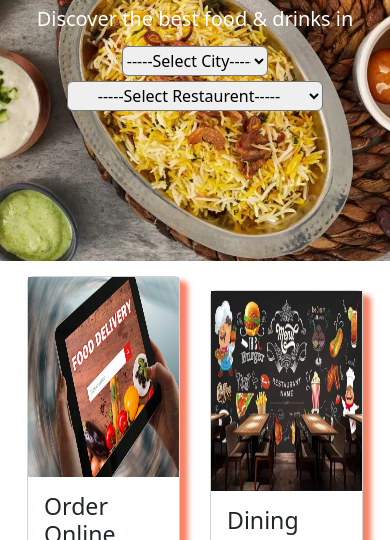
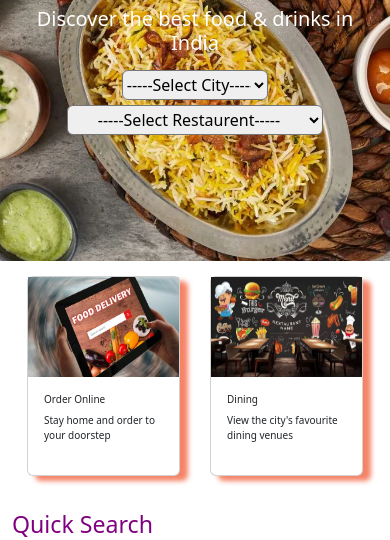
Before and after one commit to warination/Zomatoboots, a plain HTML site: page index.html in a window 390 px wide. Shown: the part 245-785 px from the top of the page. Drawn offline with nearby package versions, Linux system fonts and the light colour scheme; no server answers.

Commit message:
final submirkkll

```diff
--- a/home.js
+++ b/home.js
@@ -4,7 +4,6 @@ const restUrl = "http://zomatoajulypi.herokuapp.com/restaurant?stateId=";
 const getCity = async() =>{
     let response = await fetch(cityUrl,{method:"GET"})
     let data = await response.json()
-    const cityName = document.querySelector('#cityname')
 
 
     data.map((item) =>{
@@ -13,10 +12,11 @@ const getCity = async() =>{
         eliment.value = item.state_id
         eliment.appendChild(text)
         document.querySelector('#city').appendChild(eliment)
-        cityName.innerText = item.state
 
     })
+
 }
+
 
 // restaurent
 
@@ -37,4 +37,5 @@ const getRest = async() =>{
         eliment.appendChild(text)
         rest.appendChild(eliment)
     })
+
 }
--- a/index.html
+++ b/index.html
@@ -99,13 +99,13 @@
 
         <div class="descriptionMain">
             <h1>
-                Discover the best food & drinks in <span id="cityname"></span>
+                Discover the best food & drinks in India
             </h1>
         </div>
 
         <div class="searchBar">
             <span>
-                <select name="" id="city" class="city" onchange="getRest()">
+                <select name="" id="city" class="city" onchange="getRest()" onchange="getCity()">
                     <option value=""><i class="bi bi-geo-alt">-----Select City-----</i></option>
 
                 </select>
--- a/responsive.css
+++ b/responsive.css
@@ -55,4 +55,14 @@
         margin: 10px;
         padding: 0%;
     }
+
+    .card-title h3{
+        font-size: 10px;
+    }
+    .card-body p{
+        font-size: 10px;
+    }
+    .cardImage{
+        height: 100px;
+    }
 }
```
